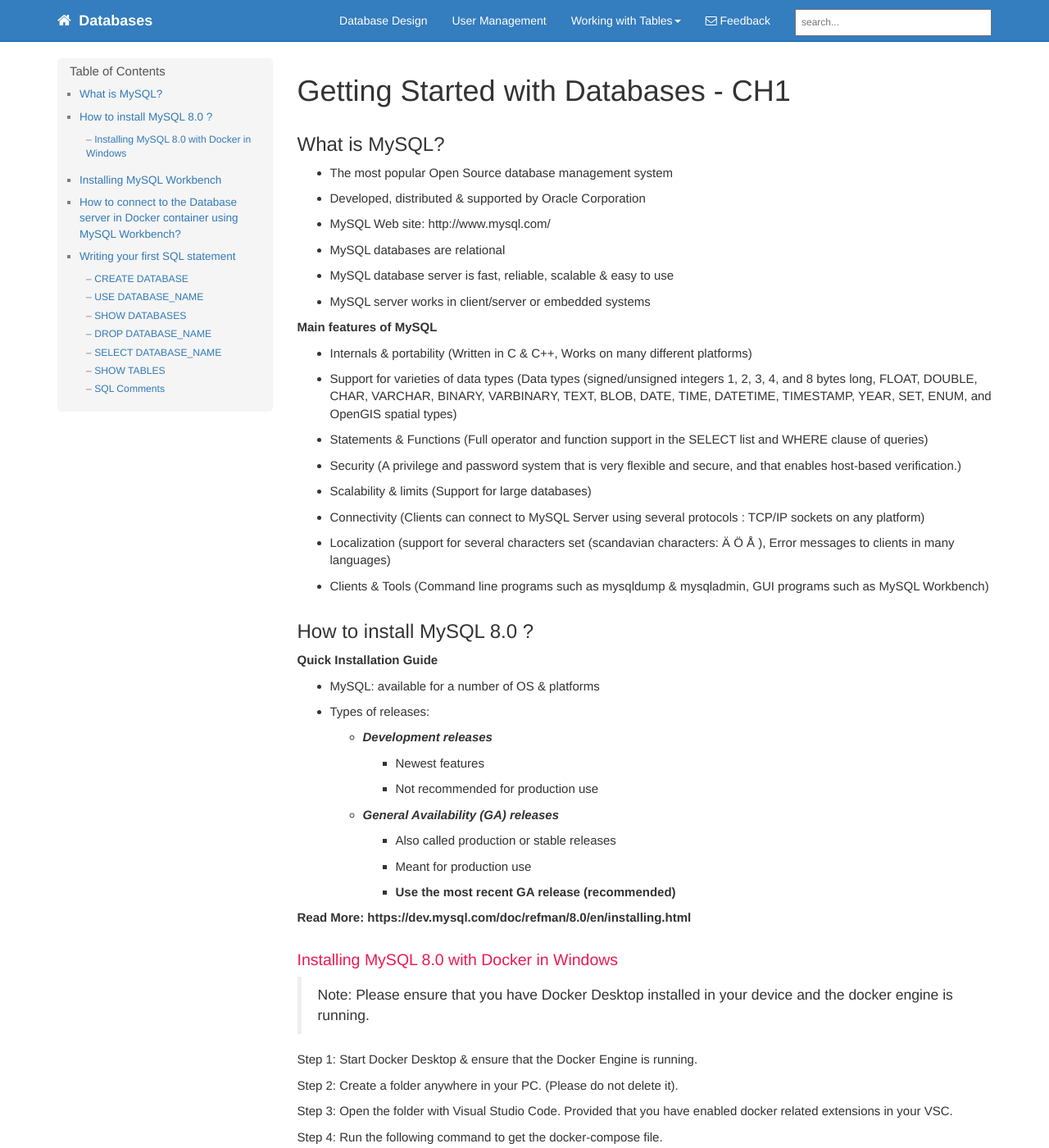
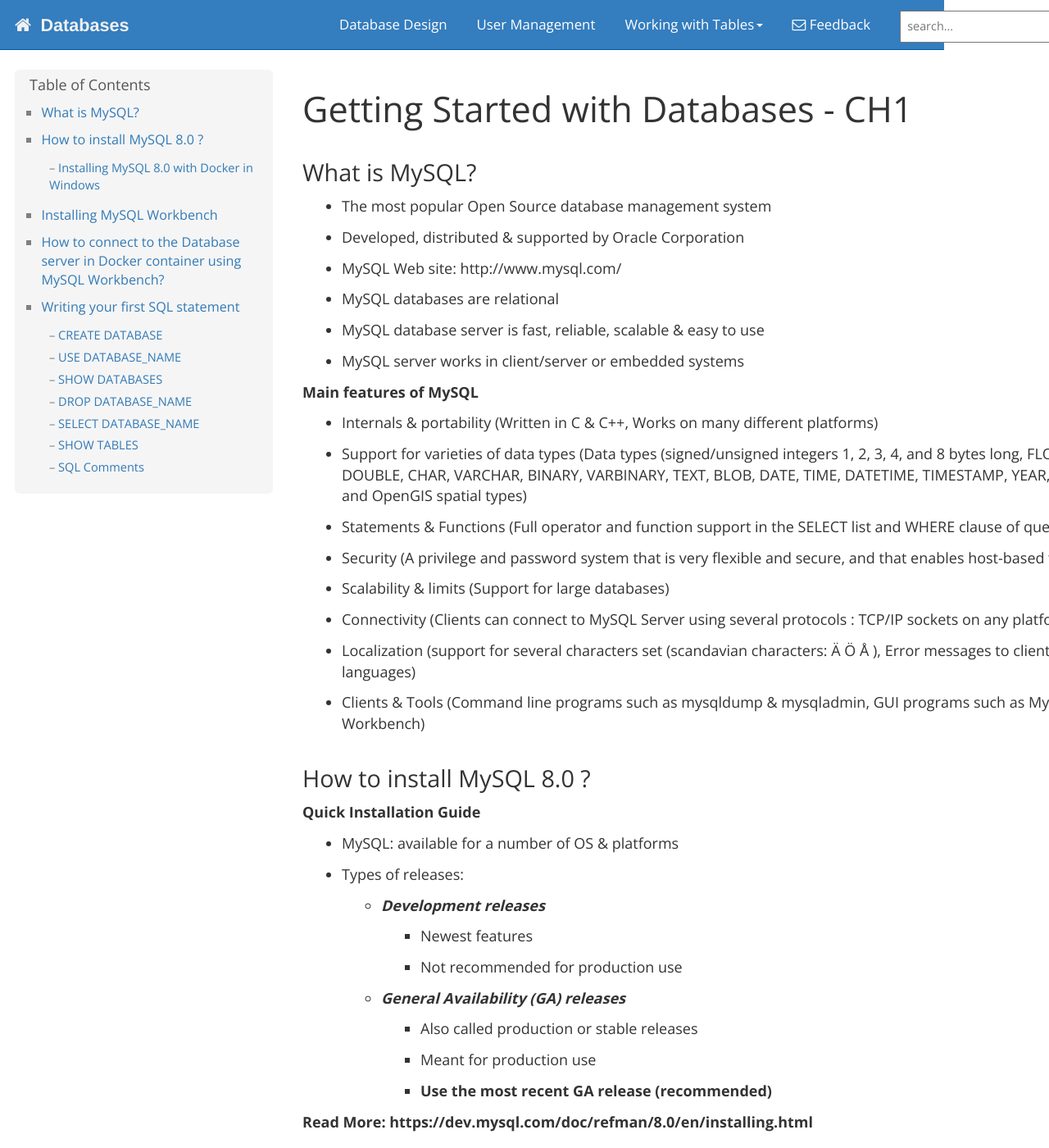
Before and after one commit to dipaish/databases, a Jekyll site: the page built from index.md, in a window 1280 px wide and 1400 px high. Shown: the whole window at 82% size. Built offline with Jekyll 4.4.1, drawn with Linux system fonts in a browser that asks for light colours; our own code applies the rules of GitHub Pages for plain Markdown files; comment, search, counter and statistics services are not loaded.

Commit message:
layout updated- bigger fontsize and top button added

```diff
--- a/_layouts/default.html
+++ b/_layouts/default.html
@@ -2,6 +2,57 @@
 <html>
 <head>
     {% include head.html %}
+    <link rel="preconnect" href="https://fonts.googleapis.com">
+    <link rel="preconnect" href="https://fonts.gstatic.com" crossorigin>
+    <link href="https://fonts.googleapis.com/css2?family=Open+Sans:wght@400;700&display=swap" rel="stylesheet">
+    <style>
+    body {
+        zoom: 120%;
+        margin: 0;
+        /* Google font */
+        font-family: 'Open Sans', sans-serif;
+        width: 90%;
+    }
+    .fixed-column {
+        /* Default styles for larger screens */
+        position: sticky;
+        top: 0; /* You can adjust the top position as needed */
+        bottom: 0; /* You can adjust the bottom position as needed */
+        left: 0; /* You can adjust the left position as needed */
+        overflow-y: auto; /* Optional: Add scrollbar if content overflows vertically */
+    }
+
+/* Media query to override styles for smaller screens (e.g., mobile devices) */
+@media (max-width: 767px) {
+    .fixed-column {
+        position: static; /* or any other style suitable for smaller screens */
+        width: 100%; /* Adjust the width for mobile devices */
+        border-right: none; /* Remove border for smaller screens */
+        overflow-y: visible; /* Allow content to overflow vertically */
+    }
+}
+
+#myBtn {
+  display: none;
+  position: fixed;
+  bottom: 20px;
+  right: 30px;
+  z-index: 99;
+  font-size: 18px;
+  border: none;
+  outline: none;
+  background-color: red;
+  color: white;
+  cursor: pointer;
+  padding: 15px;
+  border-radius: 4px;
+}
+
+#myBtn:hover {
+  background-color: #555;
+}
+
+    </style>
     <script>
         $(document).ready(function() {
             // Initialize navgoco with default options
@@ -82,7 +133,7 @@
         {% assign content_col_size = "col-md-12" %}
         {% unless page.hide_sidebar %}
             <!-- Sidebar Column -->
-            <div class="col-md-3" id="id1">
+            <div class="col-md-3 fixed-column" >
             <!-- this handles the automatic toc. use ## for subheads to auto-generate the on-page minitoc. if you use html tags, you must supply an ID for the heading element in order for it to appear in the minitoc. -->
 <script>
     $( document ).ready(function() {
```
Also changed, not shown: other parts of _layouts/default.html (+24 -0 lines).
